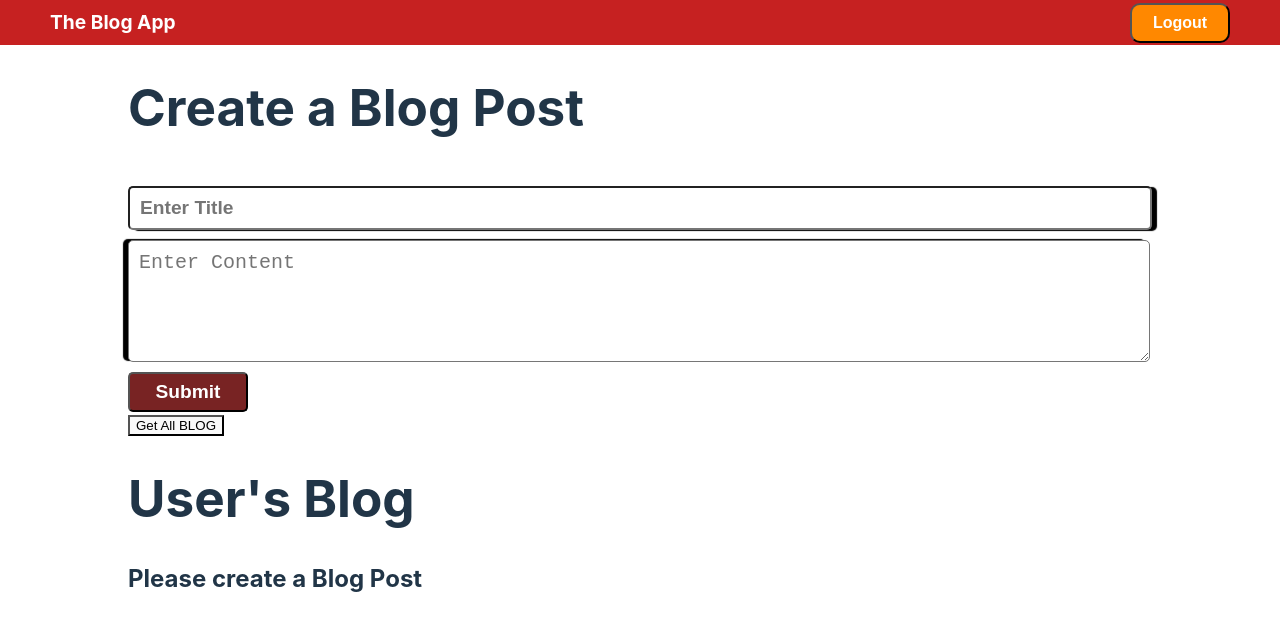
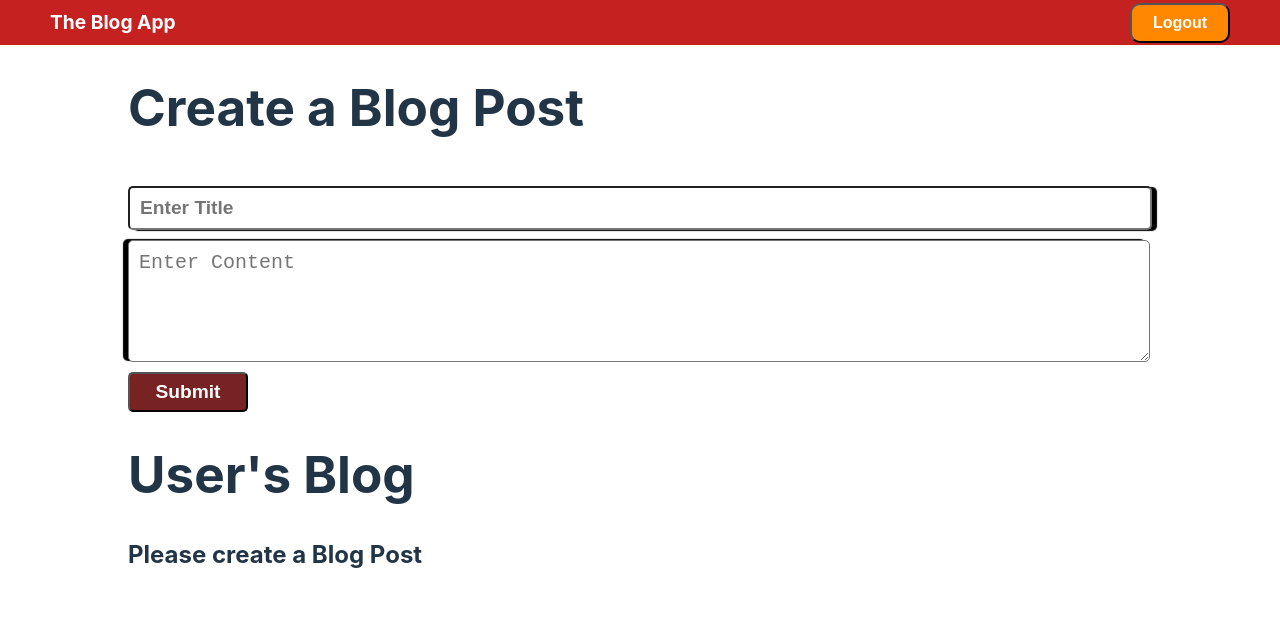
Before and after one commit to tawseef/viralmint_frontend, a React (Vite) app: page / in a window 1280 px wide. Shown: the top 630 px of the page. Built offline with nearby package versions, Linux system fonts and the light colour scheme; no server answers.

Commit message:
removed the Get all blog button from the dashboard

```diff
--- a/src/component/blogDashboard/BlogDashboard.jsx
+++ b/src/component/blogDashboard/BlogDashboard.jsx
@@ -73,7 +73,7 @@ function BlogDashboard() {
                 Submit{" "}
               </button>
             </form>
-            <button onClick={handleGetAll}> Get All BLOG </button>
+            {/* <button onClick={handleGetAll}> Get All BLOG </button> */}
           </div>
           <div  className="blogDisplay">
             <div>
```
